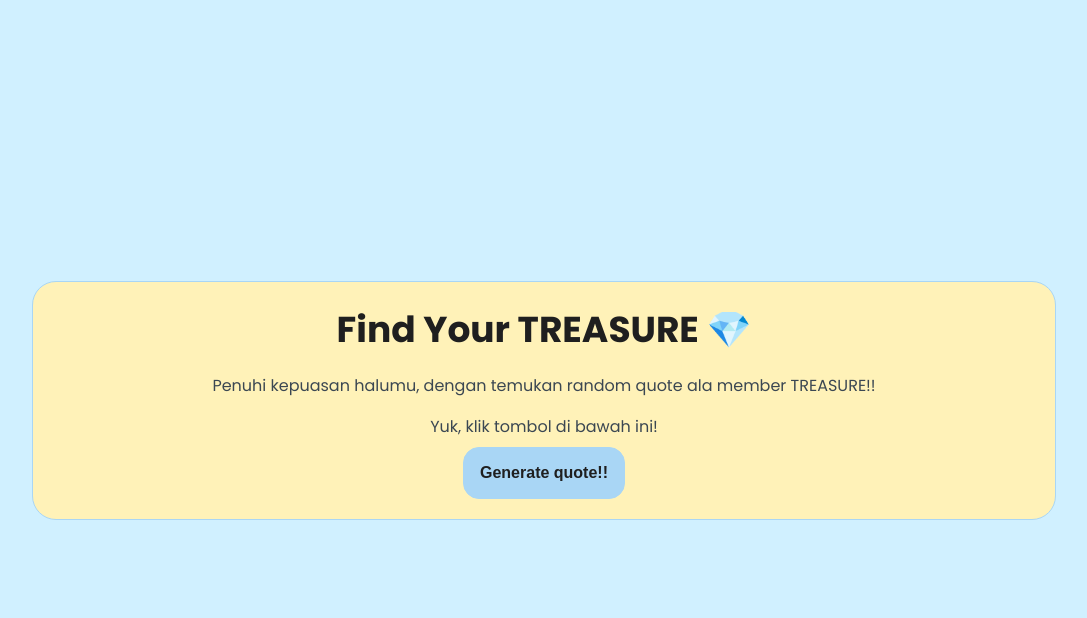
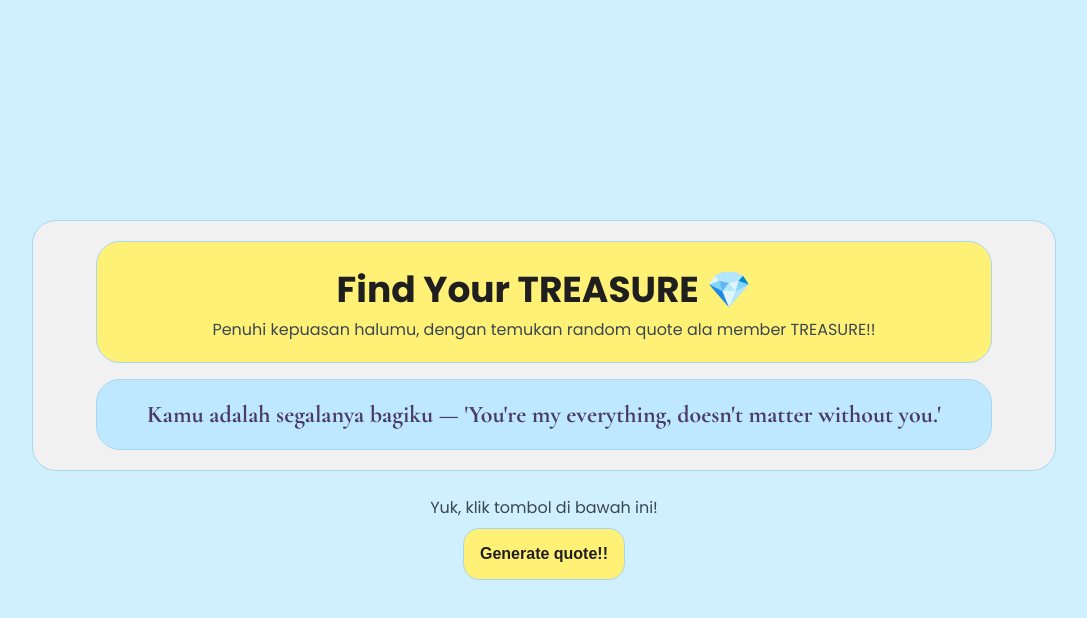
Before and after one commit to superzupe/findyourtreasure, a plain HTML site: page index.html in a window 1280 px wide. Both pictures are taken after a click on the button "Generate quote!!". Shown: the whole page, without its empty margins (96-1183 px from the left). Drawn offline with nearby package versions, Linux system fonts and the light colour scheme.

Commit message:
add javascript

```diff
--- a/index.html
+++ b/index.html
@@ -9,19 +9,22 @@
 </head>
 <body>
     <div class="container">
-        <div class="card">
-            <h1>Find Your TREASURE 💎</h1>
-            <p class="text-base">Penuhi kepuasan halumu, dengan temukan random quote ala member TREASURE!!</p>
-            <div class="action">
-                <p class="text-base">Yuk, klik tombol di bawah ini!</p>
-                <button>Generate quote!!</button>
+        <div class="big-card">
+            <div class="card">
+                <h1>Find Your TREASURE 💎</h1>
+                <p class="text-base">Penuhi kepuasan halumu, dengan temukan random quote ala member TREASURE!!</p>
             </div>
+
+            <div id="card">
+                <p id="quote"></p>
+            </div>
+
         </div>
-
-    <div class="card-2">
-        <p id="result">ceilahhhh</p>
-    </div>
-    </div>
+        <div class="action">
+            <p class="text-base">Yuk, klik tombol di bawah ini!</p>
+            <button onclick="generateQuote()">Generate quote!!</button>
+        </div>
+        </div>
 
     <script src="script.js"></script>
 </body>
--- a/script.js
+++ b/script.js
@@ -1,41 +1,45 @@
 const quotes = [
-  "Hyunsuk: Saat kamu datang dan berkata 'Hello, hello neoneun nal dasi sum swige hae, geurae nan tto dasi sum swigo sipeo, geureoni naege hello, hello', aku merasa hidupku mulai lagi — seolah satu sapaan darimu cukup untuk membangunkan seluruh duniaku yang beku.",
+  "Saat kamu berkata 'Hello, hello neoneun nal dasi sum swige hae', aku merasa dunia mulai bernapas lagi.",
+  "Di bawah bintang, aku tersenyum karena 'Yeogin paradise', bersamamu semuanya terasa sempurna.",
+  "Kamu adalah segalanya bagiku — 'You're my everything, doesn't matter without you.'",
+  "Aku ingin mencintaimu sepenuh hati — 'He ain't better than me.'",
+  "Malam itu indah — 'Beautiful last night', dan aku tak ingin lupa senyummu.",
+  "Aku ingin waktu berhenti — 'Can we stay in right now forever?' karena setiap detik bersamamu berharga.",
+  "Hatiku berdegup liar — 'My heart is like King Kong' setiap kali melihatmu.",
+  "Aku berlari menuju kamu — 'As long as I have you, everything's all right.'",
+  "Aku jatuh cinta padamu — 'Michyeogane nege michyeogane', dan tak ingin sembuh.",
+  "Aku hanya ingin cintamu — 'I want your love tonight.'",
+  "Aku terjebak dalammu — 'Neoraneun byeong-e geollyeo isseo', dan aku tak ingin keluar.",
+  "Hatiku menyala untukmu — 'Nan neoreul hyanghae divin', all in.'",
+  "Cintaku dimulai hari aku bertemu — 'Nae mam saekkkareun yellow, yellow, yellow.'",
+  "Aku ingin mendengar namamu — 'Sareureureureureu.'",
+  "Malam gelap tak menakutkan kalau kamu di sini — 'Be with me.'",
+  "Kamu menyinari hatiku — 'Bling bling bichi naneun neoro neukkyeojin mi.'",
+  "Aku mengikuti ritmemu — 'Show me your move.'",
+  "Dunia berputar cepat, tapi senyummu berkata 'Hello', dan semuanya tenang.",
+  "Aku ingin berhenti di sini — 'Can we stay in right now forever?'",
+  "Aku terus berlari untukmu — 'RUN, as long as I have you, everything's all right.'",
+];
 
-  "Jihoon: Di malam yang tenang, hanya ada aku, kamu, dan udara yang menari bersama lirik itu — 'Haneul gadeukan byeoldeuldo, nawa chumchuneun baramdo, kkumgwa hyeonsiri mannan got, yeogin paradise (hey)'. Di tempat itu, aku tahu, kebahagiaan ternyata bisa sesederhana berdiri di sisimu.",
+const usesIndexes = new Set(); //nyimpen index yang pernah muncul di box
+const quote = document.getElementById("quote");
 
-  "Yoshi: Kamu membuat segalanya berarti — 'You're my everything, doesn't matter, matter without you, I'll do anything, doesn't matter, matter without you.' Tak peduli apa pun, aku akan tetap memilihmu, meski seluruh dunia berkata tidak.",
+function generateQuote() {
+  if (usesIndexes.size >= quotes.length) { //jika isi box lebih dari isi quotes, maka hapus isi box
+    usesIndexes.clear();
+  }
 
-  "Junkyu: Aku bertanya pada malam — apakah dia mencintaimu seperti aku? Tapi hatiku tahu jawabannya. 'Does he love you? Does he make you feel like a summer day? Can he make you smile like a magic? It's obvious to see, he ain't better than me.' Karena hanya aku yang tahu bagaimana caranya mencintaimu dengan diam.",
+  while (true) {
+    const randomIdx = Math.floor(Math.random() * quotes.length);
+    if (usesIndexes.has(randomIdx)) continue; //jika duplikat, ulangi loop
 
-  "Jaehyuk: Di bawah cahaya bulan, aku masih mendengar suaramu bergetar di udara — 'Last night, neowa naega haetdeon mal, moonlight, neoui nune bichin na, ma-ma-ma-ma-ma-ma, my love, yaksokaetdeon sarang, beautiful last night.' Dan janji itu masih menempel di dadaku seperti cahaya yang enggan padam.",
+    //tampilkan quote
+    quote.innerHTML = quotes[randomIdx];
+    usesIndexes.add(randomIdx) // index yang udah digunakan taruh sini
 
-  "Asahi: Di antara bintang-bintang, aku berdoa agar waktu berhenti — 'Can we stay in right now forever? 'Cause I only wanna be together. Up in the stars, that's where we are tonight. Can we keep it right here this moment?' Karena setiap detik bersamamu terlalu indah untuk berlalu begitu saja.",
-
-  "Doyoung: Ada dentuman di dadaku setiap kali kamu tersenyum. 'Yeah, my heart is like King Kong, nae simjang-i peongpeong, lose control, never ever stop, we go hard, hard, hard, hard.' Aku kehilangan kendali, tapi aku tak ingin mengeremnya.",
-
-  "Haruto: Aku berlari tanpa arah, hanya tahu satu hal — aku ingin sampai padamu. 'Escape from my life, run away, still alive, yo take it easy, mwodeun wigiwado get it, nae soneul japgo run, as long as I have you, everything's all right.' Karena selama aku memegang tanganmu, tak ada yang perlu kutakuti.",
-
-  "Jeongwoo: Aku jatuh, dan terus jatuh lebih dalam — 'Michyeogane naneun michyeogane, michyeogane nege michyeogane, nan neoege ppajeoisseo, neol saranghago isseo (I'm going crazy).' Mungkin aku gila, tapi kalau cinta ini gila, biarlah aku tak sembuh selamanya.",
-
-  "Junghwan: Aku tidak ingin apa pun selain cintamu. 'I want your love, yeah want your want your love, don't kill my vibe, I'm never gonna stop, oh my oh my, you're gonna be the one.' Karena hanya kamu yang bisa membuat hidupku punya arah.",
-
-  "Hyunsuk: Aku terjebak di labirin yang hanya berputar di namamu — 'Nagal su eomneun miro-e ppajyeo isseo nan, neoraneun byeong-e geollyeo isseo, mworeul bwado mamkkeot ureodo, yeongwonhi wanchi motaneun byeong-iya.' Ini penyakit cinta yang tak ingin kusembuhkan.",
-
-  "Jihoon: Hatiku menyala terlalu cepat — 'I'm on fire, bulbuteun i gamjeong meomchul sun eopseo, nan neoreul hyanghae divin', jeonbu all in.' Aku sudah terjun sepenuhnya, tanpa rencana untuk kembali.",
-
-  "Yoshi: Aku tahu musim cintaku dimulai di hari aku melihatmu — 'Neoreul manna sijakdwaesseo naui sarangui gyejeol, nae mam saekkkareun yellow, yellow, yellow.' Dan sampai sekarang, senyummu masih jadi warna favorit di hidupku.",
-
-  "Junkyu: Saat semuanya terasa terlalu berat, aku hanya ingin mendengar suaramu memanggilku — 'Gakkeum ireoke himdeureojil ttaen, hangsang nareul bulleojullae, da noganaerige, yeah, isseumyeon sareureureureureu.' Karena setiap panggilanmu terdengar seperti rumah.",
-
-  "Jaehyuk: Malam gelap tak menakutkan kalau kamu di sini. 'Baram buneun bame, ontong kkaman haneul arae, neukdaedeuri neoreul jabachae galgeol, narang itja, gaji ma, gaji ma girl, geunyang narang itja.' Tetaplah bersamaku, meski dunia mencoba memisahkan.",
-
-  "Asahi: Kamu adalah cahaya di setiap sisi gelapku — 'Eodil bwado bitna, neoneun nal bitwojwo, you're like the moon, bling bling bichi naneun neoro neukkyeojin mi.' Cahayamu menembus hatiku perlahan, membuatku ingin bersinar hanya untukmu.",
-
-  "Doyoung: Dalam setiap langkahku, aku mencari ritmemu — 'Show me your move, na-ui rideume ollata vroom, urin budit-chyeo sounds like boom, let's take it jeo nopi to the roof.' Karena kamu adalah nada yang selalu ingin kuikuti.",
-
-  "Haruto: Saat dunia berputar terlalu cepat, kamu hanya tersenyum dan berkata, 'Hello.' Dan entah kenapa, semua jadi tenang lagi.",
-
-  "Jeongwoo: Aku ingin berhenti di detik ini — 'Can we stay in right now forever?' Karena hanya di sini, di sisimu, waktu terasa lembut dan jujur.",
-
-  "Junghwan: Aku terus berlari — bukan untuk lari dari sesuatu, tapi untuk menuju kamu. 'RUN, as long as I have you, everything's all right.' Karena kamu adalah garis akhir yang tak ingin kucapai terlalu cepat.",
-];
+    //tampilkan card
+    const quoteCard = document.getElementById("card");
+    quoteCard.classList.add("show");
+    break;
+  }
+}
--- a/style.css
+++ b/style.css
@@ -2,11 +2,12 @@
 
 :root {
     --bg: #D0F0FF;
-    --card: #FFF2B8;
+    --big-card: #f1f1f1;
+    --card: #FFF176;
     --card-2: #BEE8FF;
     --border: #A9D6F5;
-    --button: #A9D6F5;
-    --button-hover: #88C3F0;
+    --button: #FFF176;
+    --button-hover: #FFEE58;
     --text-button: #1F1F1F;
     --text-1: #1F1F1F;
     --text-2: #3B4752;
@@ -37,18 +38,30 @@
     gap: 24px;
 }
 
-.card, .card-2 {
+.big-card {
+    display: flex;
+    flex-direction: column;
+    justify-content: center;
+    align-items: center;
+    width: 80vw;
+    background-color: var(--big-card);
+    border: 1px solid var(--border);
+    border-radius: 24px;
+    gap: 16px;
+    padding: 20px 16px;
+}
+
+.card, #card {
     display: flex;
     flex-direction: column;
     flex-wrap: wrap;
     justify-content: center;
     align-items: center;
     text-align: center;
-    width: 80vw;
+    width: 70vw;
     background-color: var(--card);
     border: 1px solid var(--border);
     border-radius: 24px;
-    gap: 16px;
     padding: 20px 16px;
 }
 
@@ -68,6 +81,8 @@
     display: flex;
     flex-direction: column;
     align-items: center;
+    text-align: center;
+    width: 50vw;
     gap: 8px;
 }
 
@@ -88,14 +103,21 @@
     background-color: var(--button-hover);
 }
 
-.card-2 {
-    display: none;
+#card {
+    opacity: 0;
+    transition: opacity .3s ease-in-out;
+    pointer-events: none;
     background-color: var(--card-2);
 }
 
-.card-2 p {
+#card.show {
+    opacity: 1;
+    pointer-events: auto;
+}
+
+#card p {
     font-family: "Cormorant Garamond", serif;
     font-size: 24px;
-    font-weight: 600;
+    font-weight: 900;
     color: var(--text-3);
 }
```
Also changed, not shown: another-logic.js (added, +16 -0 lines).
